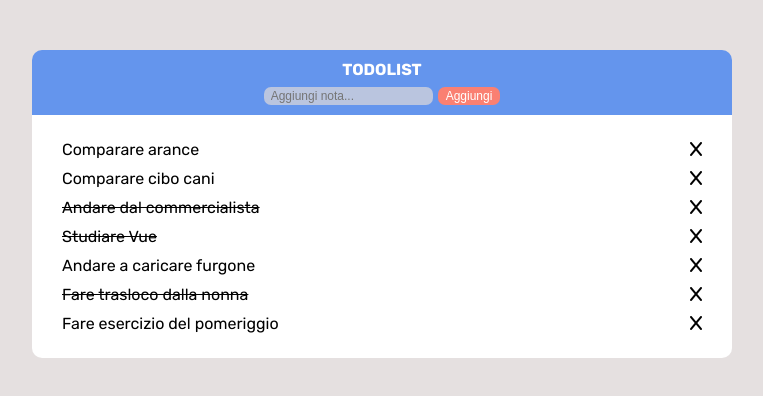
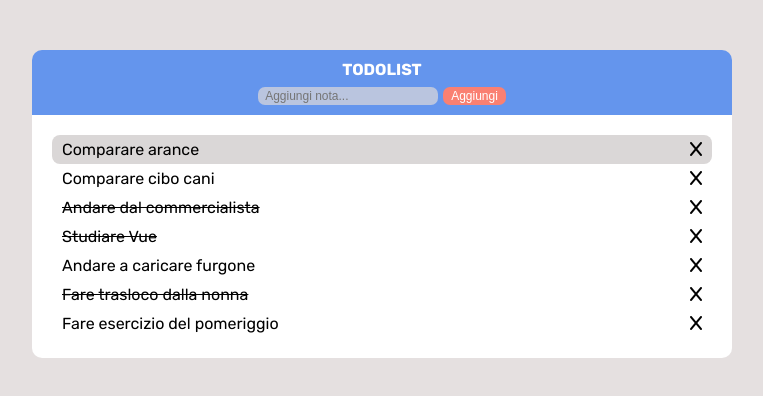
Before and after one commit to orlandomanfredini/vue-todolist, a plain HTML site: page index.html in a window 1280 px wide. In both pictures the pointer is over the item "Comparare arance". Shown: the whole page, without its empty margins (258-1021 px from the left). Drawn offline with nearby package versions, Linux system fonts and the light colour scheme.

Commit message:
ADD : css

```diff
--- a/css/style.css
+++ b/css/style.css
@@ -50,6 +50,7 @@ button{
 }
 
 .input input{
+    width: 180px    ;
     border: none;
     background-color: rgba(223, 218, 218, 0.7);
     border-radius: 7px;
@@ -68,6 +69,11 @@ button{
     padding: 5px 10px;
     display: flex;
     justify-content:space-between;
+    border-radius: 8px;
+}
+
+.list-actions li:hover{
+    background-color: rgb(218, 215, 215);
 }
 
 
```
